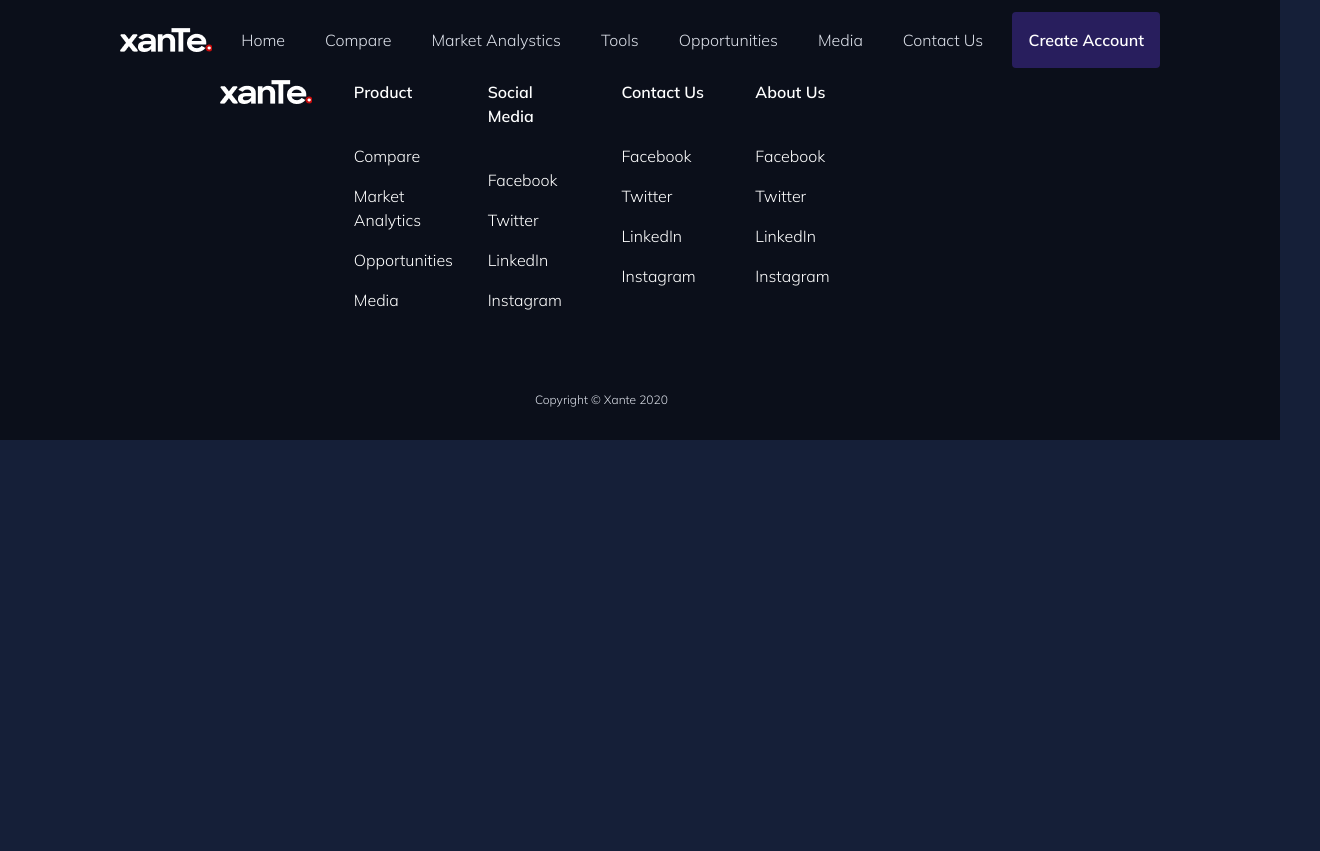
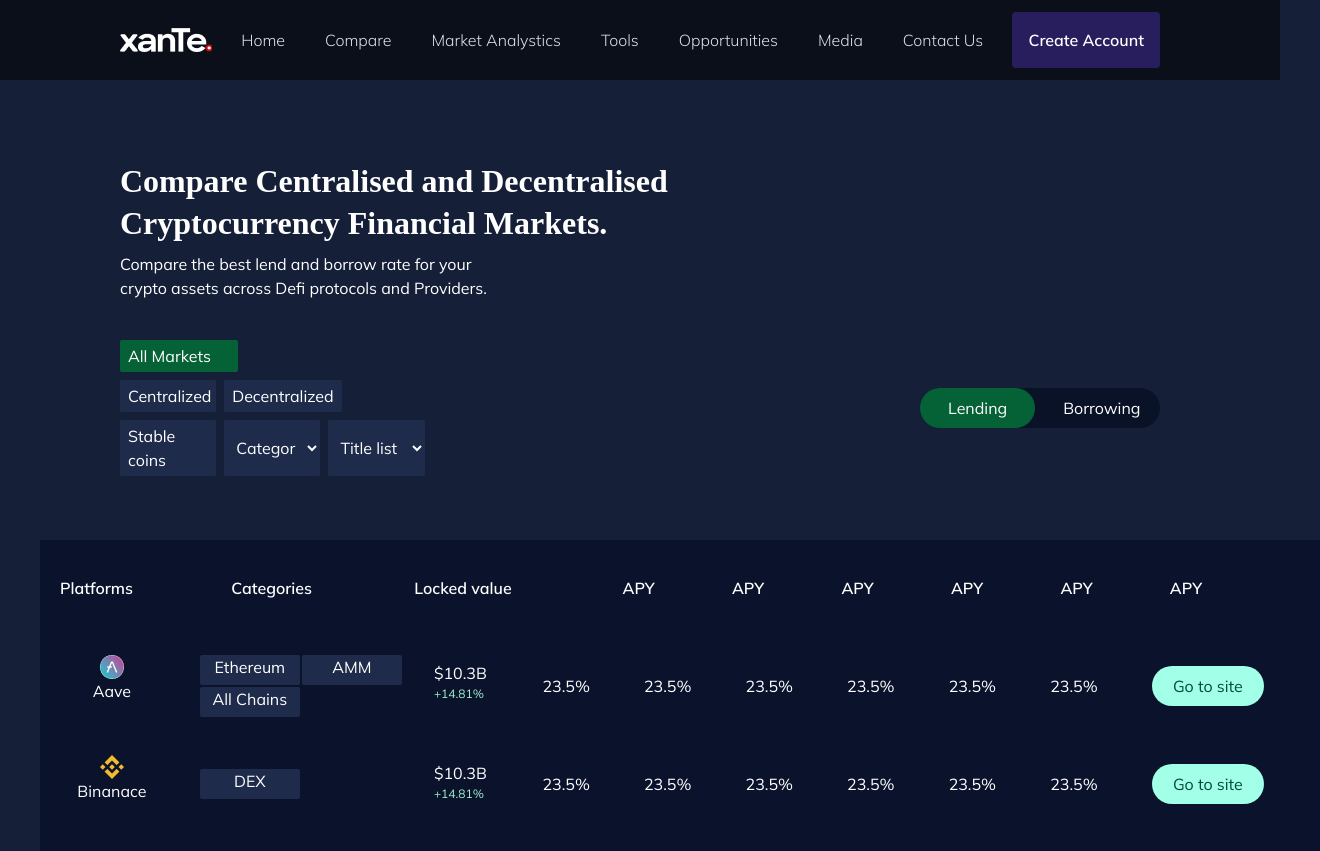
Before and after one commit to Hannahadora/Xante-frontend, a Nuxt app: page /Compare in a window 1280 px wide. Shown: the top 851 px of the page, 1320 px wide, since content can reach past the window. Before the commit the page ends 800 px from the top, so only its background shows below. Built offline with nearby package versions, Linux system fonts and the light colour scheme.

Commit message:
ui build

```diff
--- a/components/Footer.vue
+++ b/components/Footer.vue
@@ -1,50 +1,50 @@
 <template>
   <div id="footer">
-    <div class="grid lg:grid-cols-6 md:grid-cols-3 grid-cols-2 items-start justify-between gap-10">
+    <div class="grid lg:grid-cols-5 md:grid-cols-3 grid-cols-2 items-start justify-between gap-10">
         <Logo class="md:col-span-1 col-span-2"/>
       <div>
           <p class="mb-10 font-bold">Product</p>
           <ul class="flex flex-col gap-4">
-              <li><a class="footer-link" href="">Compare</a></li>
-              <li><a class="footer-link" href="">Market Analytics</a></li>
-              <li><a class="footer-link" href="">Opportunities</a></li>
-              <li><a class="footer-link" href="">Media</a></li>
+              <NuxtLink to="/compare" class="footer-link" href="">Compare</NuxtLink>
+              <NuxtLink to="/market_analytics" class="footer-link" href="">Market Analytics</NuxtLink>
+              <NuxtLink to="/opportunities" class="footer-link" href="">Opportunities</NuxtLink>
+              <NuxtLink to="/media" class="footer-link" href="">Media</NuxtLink>
           </ul>
       </div>
       <div class="md:hidden block">
           <p class="mb-10 font-bold">Links</p>
           <ul class="flex flex-col gap-4">
-              <li><a class="footer-link" href="">Finance Tools</a></li>
-              <li><a class="footer-link" href="">Market Analytics</a></li>
-              <li><a class="footer-link" href="">Opportunities</a></li>
-              <li><a class="footer-link" href="">Media</a></li>
+              <NuxtLink to="/tools" class="footer-link" href="">Finance Tools</NuxtLink>
+              <NuxtLink to="/market_analytics" class="footer-link" href="">Market Analytics</NuxtLink>
+              <NuxtLink to="/opportunities" class="footer-link" href="">Opportunities</NuxtLink>
+              <NuxtLink to="/media" class="footer-link" href="">Media</NuxtLink>
           </ul>
       </div>
       <div>
           <p class="mb-10 font-bold">Social Media</p>
           <ul class="flex flex-col gap-4">
-              <li><a class="footer-link" href="">Facebook</a></li>
-              <li><a class="footer-link" href="">Twitter</a></li>
-              <li><a class="footer-link" href="">LinkedIn</a></li>
-              <li><a class="footer-link" href="">Instagram</a></li>
+              <NuxtLink to="" class="footer-link" href="">Facebook</NuxtLink>
+              <NuxtLink to="" class="footer-link" href="">Twitter</NuxtLink>
+              <NuxtLink to="" class="footer-link" href="">LinkedIn</NuxtLink>
+              <NuxtLink to="" class="footer-link" href="">Instagram</NuxtLink>
           </ul>
       </div>
       <div>
           <p class="mb-10 font-bold">Contact Us</p>
          <ul class="flex flex-col gap-4">
-              <li><a class="footer-link" href="">Facebook</a></li>
-              <li><a class="footer-link" href="">Twitter</a></li>
-              <li><a class="footer-link" href="">LinkedIn</a></li>
-              <li><a class="footer-link" href="">Instagram</a></li>
+              <NuxtLink to="" class="footer-link" href="">Facebook</NuxtLink>
+              <NuxtLink to="" class="footer-link" href="">Twitter</NuxtLink>
+              <NuxtLink to="" class="footer-link" href="">LinkedIn</NuxtLink>
+              <NuxtLink to="" class="footer-link" href="">Instagram</NuxtLink>
           </ul>
       </div>
       <div>
           <p class="mb-10 font-bold">About Us</p>
           <ul class="flex flex-col gap-4">
-              <li><a class="footer-link" href="">Facebook</a></li>
-              <li><a class="footer-link" href="">Twitter</a></li>
-              <li><a class="footer-link" href="">LinkedIn</a></li>
-              <li><a class="footer-link" href="">Instagram</a></li>
+              <NuxtLink to="" class="footer-link" href="">Facebook</NuxtLink>
+              <NuxtLink to="" class="footer-link" href="">Twitter</NuxtLink>
+              <NuxtLink to="" class="footer-link" href="">LinkedIn</NuxtLink>
+              <NuxtLink to="" class="footer-link" href="">Instagram</NuxtLink>
           </ul>
       </div>
     </div>
--- /dev/null
+++ b/components/Tables/CompareTable.vue
@@ -0,0 +1,30 @@
+<template>
+  <table id="compare-table">
+     <CompareTableHead />
+     <CompareTableData />
+     <CompareTableData />
+     <CompareTableData />
+     <CompareTableData />
+     <CompareTableData />
+  </table>
+</template>
+
+<script>
+import LGreenBtn from '~/components/Buttons/LGreenBtn.vue'
+import CompareTableData from './CompareTableData.vue'
+import CompareTableHead from './CompareTableHead.vue'
+export default {
+    name: 'CompareTable',
+  components: { LGreenBtn, CompareTableData, CompareTableHead },
+
+}
+</script>
+
+<style scoped>
+
+    #compare-table
+        td {
+           padding: 19px 16px;
+        }
+
+</style>
--- /dev/null
+++ b/components/Tables/CompareTableData.vue
@@ -0,0 +1,81 @@
+<template>
+  <table id="compare-table">
+      <tr>
+        <td class="platform-col">
+            <img src="~/assets/images/Aave.png" alt="">
+            Aave</td>
+        <td>
+            <div class="coin_category-grid">
+                <div class="coin-category-card">Ethereum</div>
+                <div class="coin-category-card">AMM</div>
+                <div class="coin-category-card">All Chains</div>
+            </div>
+        </td>
+        <td class="lockvalue-col">$10.3B <span class="lockvalue-percent">+14.81%</span> </td>
+        <td>23.5%</td>
+        <td>23.5%</td>
+        <td>23.5%</td>
+        <td>23.5%</td>
+        <td>23.5%</td>
+        <td>23.5%</td>
+        <td><LGreenBtn/></td>
+      </tr>
+
+      <tr>
+        <td class="platform-col">
+            <img src="~/assets/images/Binance.png" alt="">
+            Binanace</td>
+        <td>
+            <div class="coin_category-grid">
+                <div class="coin-category-card">DEX</div>
+            </div>
+        </td>
+        <td class="lockvalue-col">$10.3B <span class="lockvalue-percent">+14.81%</span> </td>
+        <td>23.5%</td>
+        <td>23.5%</td>
+        <td>23.5%</td>
+        <td>23.5%</td>
+        <td>23.5%</td>
+        <td>23.5%</td>
+        <td><LGreenBtn/></td>
+      </tr>
+
+      <tr>
+          <td class="platform-col">
+              <img src="~/assets/images/Compound.png" alt="">
+              Compound</td>
+            <td>
+                <div class="coin_category-grid">
+                    <div class="coin-category-card">DEX</div>
+                    <div class="coin-category-card">DEX</div>
+                </div>
+            </td>
+          <td class="lockvalue-col">$10.3B <span class="lockvalue-percent">+14.81%</span> </td>
+          <td>23.5%</td>
+          <td>23.5%</td>
+          <td>23.5%</td>
+          <td>23.5%</td>
+          <td>23.5%</td>
+          <td>23.5%</td>
+          <td><LGreenBtn/></td>
+      </tr>
+  </table>
+</template>
+
+<script>
+import LGreenBtn from '~/components/Buttons/LGreenBtn.vue'
+export default {
+    name: 'CompareTableData',
+  components: { LGreenBtn },
+
+}
+</script>
+
+<style scoped>
+
+    #compare-table
+        td {
+           padding: 19px 16px;
+        }
+
+</style>
--- /dev/null
+++ b/components/Tables/CompareTableHead.vue
@@ -0,0 +1,29 @@
+<template>
+  <table>
+      <tr>
+        <th>Platforms</th>
+        <th>Categories</th>
+        <th>Locked value</th>
+        <th>APY</th>
+        <th>APY</th>
+        <th>APY</th>
+        <th>APY</th>
+        <th>APY</th>
+        <th>APY</th>
+        <th></th>
+      </tr>
+  </table>
+</template>
+
+<script>
+export default {
+    name: 'CompareTableHead'
+}
+</script>
+
+<style scoped>
+    th {
+        padding: 19px 20px;
+        text-align: left;
+    }
+</style>
--- a/pages/Compare.vue
+++ b/pages/Compare.vue
@@ -1,6 +1,36 @@
 <template>
   <div>
       <Header />
+      <div class="compare-view">
+        <h2 class="sharp-sans font-bold" style="width: 687px">Compare Centralised and Decentralised Cryptocurrency Financial Markets.</h2>
+        <p class="mt-2">Compare the best lend and borrow rate for your <br>
+            crypto assets across Defi protocols and Providers.</p>
+
+        <div class="flex items-center justify-between">
+          <div class="compare-filters mt-10 mb-16">
+          <p class="compare-filter-option active-filter col-span-3">All Markets</p>
+          <p class="compare-filter-option">Centralized</p>
+          <p class="compare-filter-option col-span-2">Decentralized</p>
+          <p class="compare-filter-option">Stable coins</p>
+          <select class="compare-filter-option" name="categories" id="">
+            <option value="0">Categories</option>
+          </select>
+          <select class="compare-filter-option" name="titleList" id="">
+            <option value="0">Title list</option>
+          </select>
+        </div>
+
+        <div>
+          <div class="flex items-center mb-6" style="background: #0A1227; border-radius: 24px; width: 240px">
+            <p class="px-7 py-2 active-filter rounded-3xl">Lending</p>
+            <p class="px-7 py-2 rounded-3xl">Borrowing</p>
+          </div>
+        </div>
+
+        </div>
+      </div>
+
+      <CompareTable  class="mx-10 mb-16"/>
       <Footer />
   </div>
 </template>
@@ -8,12 +38,16 @@
 <script>
 import Footer from '~/components/Footer.vue'
 import Header from '~/components/Header.vue'
+import CompareTable from '~/components/Tables/CompareTable.vue'
+import CompareTableHead from '~/components/Tables/CompareTableHead.vue'
 export default {
     name: 'Compare',
-    components: { Footer, Header,}
+    components: { Footer, Header, CompareTable, CompareTableHead,}
 }
 </script>
 
 <style>
-
+  .compare-view {
+    margin:160px 120px 0px 120px;
+  }
 </style>
--- a/public/coins.json
+++ b/public/coins.json
@@ -1,18 +1,21 @@
 [
     {
        "name": "Tether",
+       "category": "",
        "price": "Bsc",
        "market_cap": "$15.0 B",
        "last_7d": "$15.0 B"
     },
     {
         "name": "Binance USD",
+        "category": "",
         "price": "Bsc",
         "market_cap": "$15.0 B",
         "last_7d": "$15.0 B"
     },
     {
         "name": "USD Coin",
+        "category": "",
         "price": "Bsc",
         "market_cap": "$15.0 B",
         "last_7d": "$15.0 B"
--- a/static/app.css
+++ b/static/app.css
@@ -27,7 +27,7 @@
 
 table {
     width: 100%;
-    background: #0A132B;
+    background: #0A132B !important;
 }
 
 tr {
@@ -103,6 +103,45 @@
 .faded {
     color:#BFC3CE;
 }
+
+
+
+/* ***********************TABLE STYLES****************** */
+.lockvalue-percent {
+    color: #A2F2CD;
+    font-size: 12px;
+}
+.lockvalue-col {
+    display: flex;
+    flex-direction: column;
+    align-items: flex-start;
+}
+.platform-col {
+    display: flex;
+    flex-direction: column;
+    align-items: center;
+}
+
+
+/* *****************COMPARE */
+.compare-filters {
+    width: 18.5%;
+    display: grid;
+    grid-template-columns: 50% 50% 50%;
+    gap: 8px;
+}
+.compare-filter-option {
+    padding: 4px 8px;
+    background: #1F2B4A;
+    border-radius: 2px;
+    max-width: 118px;
+    cursor: pointer;
+}
+.active-filter {
+    background-color: #056237;
+}
+
+
 
 
 .header-sect {
```
